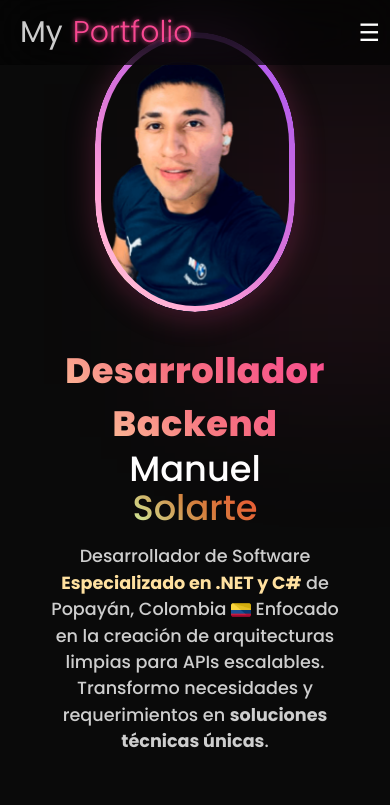
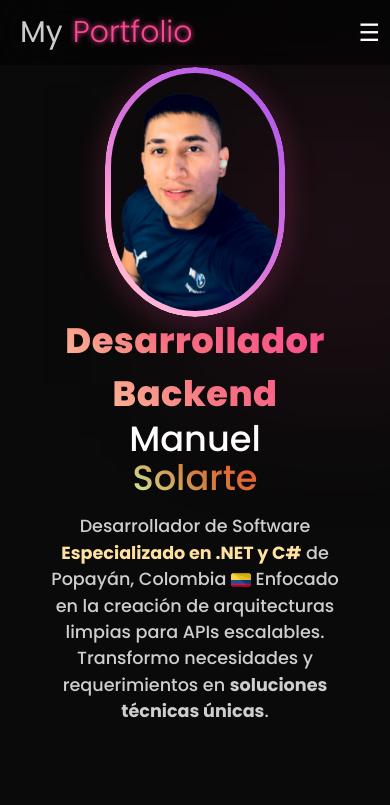
Before and after one commit to manuelsolart3/Portfolio, a React (Create React App) app: page / in a window 390 px wide. Shown: the top 805 px of the page. Built offline with nearby package versions, Linux system fonts and the light colour scheme.

Commit message:
[Add]Details3

```diff
--- a/src/components/HomeBannerStyle.css
+++ b/src/components/HomeBannerStyle.css
@@ -324,6 +324,7 @@ body {
     flex-direction: column-reverse;
   }
 
+
   .profile-section,
   .profile-info {
     order: unset;
@@ -366,11 +367,14 @@ body {
     text-align: center;
   }
 
-  .photo-container {
+   .photo-container {
     width: 240px;
     height: 320px;
     margin: 0 auto;
+    position: relative;
+    top: 20px;
   }
+
 
   .social-icon {
     width: 50px;
@@ -401,22 +405,23 @@ body {
   }
 
   .photo-container {
-    width: 200px;
-    height: 280px;
+    width: 180px;
+    height: 250px;
+    top: 35px;
   }
 }
 
-/* Asegurar centrado general */
 @media screen and (max-width: 768px) {
   * {
     text-align: center;
   }
 
   .content-section,
-  .profile-section {
+   .profile-section {
     display: flex;
     flex-direction: column;
     align-items: center;
     justify-content: center;
+    width: 100%;
   }
 }
```
